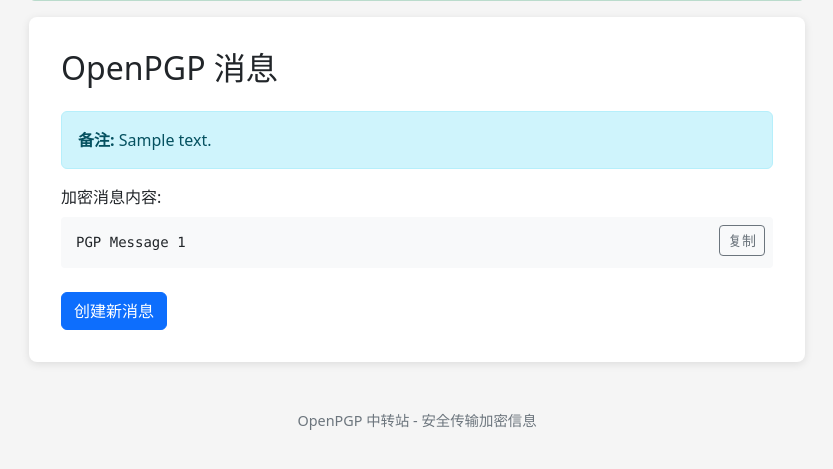
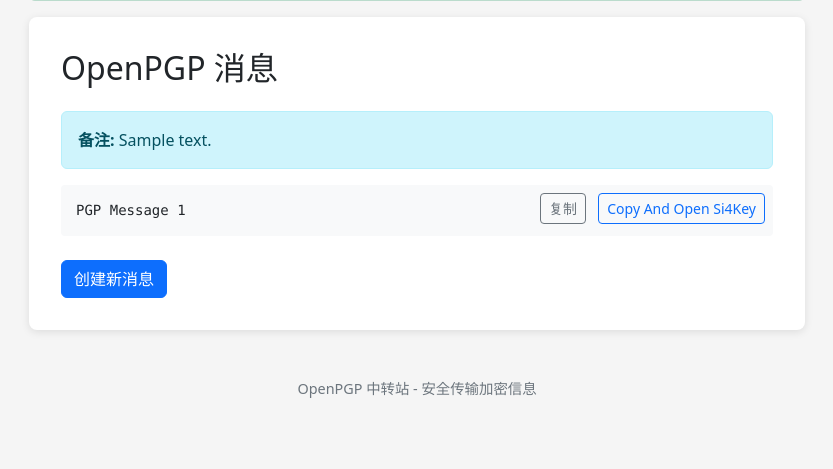
Before and after one commit to Well365/pgpMsgRelay, a Django app: template templates/message_agent/view_message.html in a window 1280 px wide. Shown: the part 193-662 px from the top of the page, without its empty margins (223-1056 px from the left). Run offline with Django 4.2, Linux system fonts and the light colour scheme; tables that the repository leaves empty hold one stand-in row (values such as "Sample post"); the template is opened without the code that fills it: values that come from a table or form of the project are taken from there, most other values are stand-ins (such as "Sample title", 1, 10 or a date in 2020); one stand-in notice (Sample message) is shown.

Commit message:
增加si4key scheme 跳转， 以便从web端打开ap

```diff
--- a/locker/models.py
+++ b/locker/models.py
@@ -25,7 +25,7 @@
 class PurchaseRecord(models.Model):
     device_id = models.CharField(max_length=255, db_index=True)
     product_id = models.CharField(max_length=255, db_index=True)
-    receipt_data = models.TextField() # Base64 encoded receipt data
+    receipt_data = models.TextField(default="")
     transaction_id = models.CharField(max_length=255, unique=True) # Apple's transaction ID
     original_transaction_id = models.CharField(max_length=255, null=True, blank=True, db_index=True) # For subscriptions
     purchase_date = models.DateTimeField()
--- a/templates/message_agent/view_message.html
+++ b/templates/message_agent/view_message.html
@@ -18,11 +18,19 @@
 </div>
 {% endif %}
 
-<div class="mb-3">
+<!-- <div class="mb-3">
     <label class="form-label">{% trans '加密消息内容:' %}</label>
     <div class="position-relative">
         <pre id="message-content">{{ message }}</pre>
         <button class="btn btn-sm btn-outline-secondary position-absolute top-0 end-0 m-2" onclick="copyMessage()">{% trans '复制' %}</button>
+    </div>
+</div> -->
+
+<div class="position-relative">
+    <pre id="message-content">{{ message }}</pre>
+    <div class="position-absolute top-0 end-0 m-2">
+        <button class="btn btn-sm btn-outline-secondary me-2" onclick="copyMessage()">{% trans '复制' %}</button>
+        <button class="btn btn-sm btn-outline-primary" onclick="copyAndOpenSi4Key()">{% trans 'Copy And Open Si4Key' %}</button>
     </div>
 </div>
 
@@ -41,5 +49,31 @@
         console.error("{% trans '无法复制:' %}", err);
     });
 }
+
+function copyAndOpenSi4Key() {
+    const messageContent = document.getElementById('message-content').innerText;
+    navigator.clipboard.writeText(messageContent).then(function() {
+        // 尝试打开 Si4Key app
+        const si4keyScheme = 'Si4key://';
+        const appStoreLink = 'https://apps.apple.com/us/app/si4keyboard/id6745263713'; // 替换为实际的 App Store 链接
+
+        // 创建一个计时器来检查是否成功打开应用
+        const timeout = setTimeout(function() {
+            // 如果超时未能打开应用，则跳转到 App Store
+            window.location.href = appStoreLink;
+        }, 2500);
+
+        window.location.href = si4keyScheme;
+
+        // 当页面隐藏时（可能是因为应用被打开），清除计时器
+        document.addEventListener('visibilitychange', function() {
+            if (document.hidden) {
+                clearTimeout(timeout);
+            }
+        });
+    }, function(err) {
+        console.error("{% trans '无法复制:' %}", err);
+    });
+}
 </script>
 {% endblock %}
```
